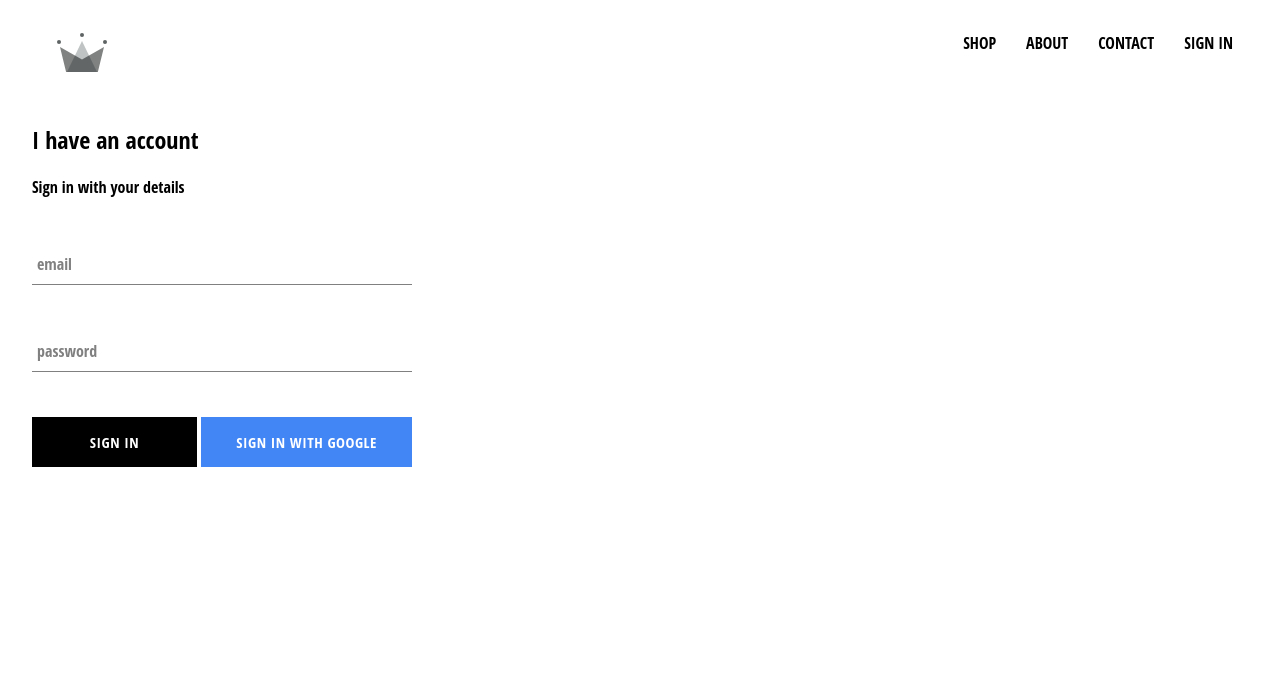
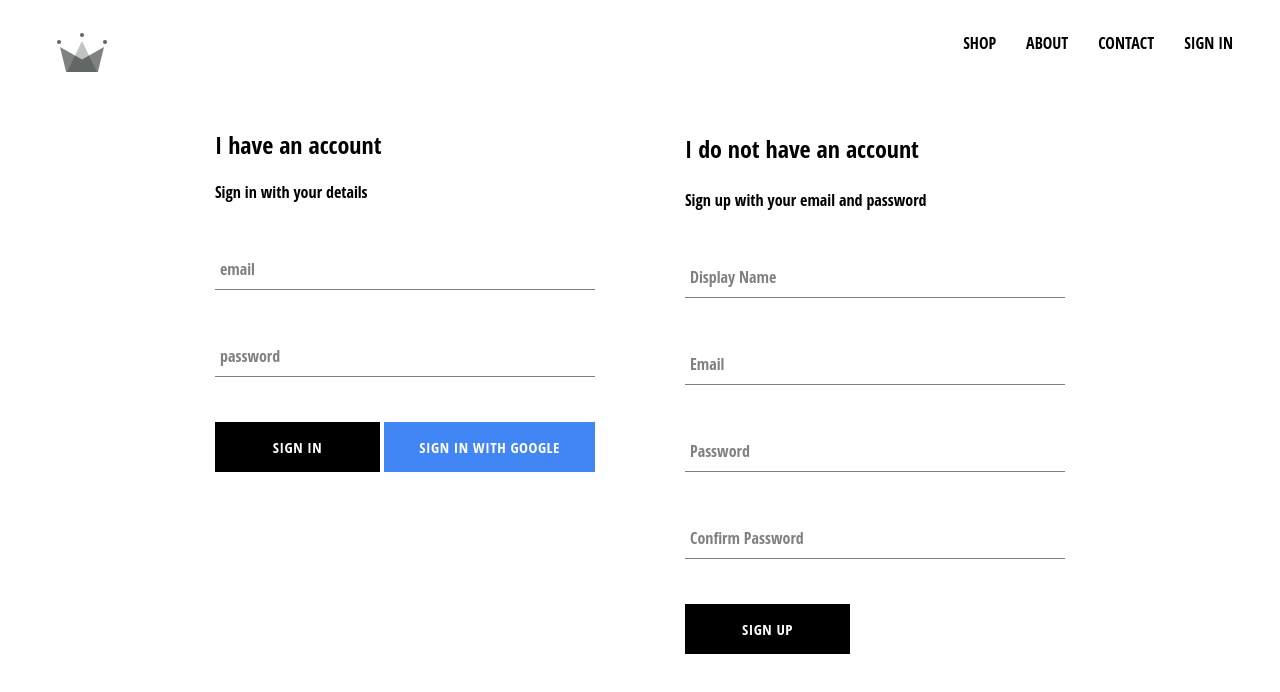
Before and after one commit to DeviousLab/crwn-clothing, a React (Create React App) app: page /signin in a window 1280 px wide. Shown: the top 692 px of the page. Built offline with nearby package versions, Linux system fonts and the light colour scheme; no server answers; the HTML template or start-up script is replaced by a standard one.

Commit message:
Implemented method to sign up to app
Signed-off-by: DeviousLab <deviouslab@gmail.com>

```diff
--- a/src/App.js
+++ b/src/App.js
@@ -31,6 +31,7 @@ class App extends React.Component {
               ...snapShot.data(),
             },
           });
+          console.log(this.state);
         });
       } else {
         this.setState({ currentUser: userAuth });
--- a/src/pages/sign-in-and-register/sign-in-and-register.jsx
+++ b/src/pages/sign-in-and-register/sign-in-and-register.jsx
@@ -1,12 +1,14 @@
 import React from "react";
 import SignIn from "../../components/sign-in/sign-in";
+import SignUp from "../../components/sign-up/sign-up";
 
 import './sign-in-and-register.scss'
 
 const SignInAndRegister = () => (
     <div className="sign-in-and-register">
         <SignIn />
+        <SignUp />
     </div>
 )
 
-export default SignInAndRegister
+export default SignInAndRegister;
--- a/src/pages/sign-in-and-register/sign-in-and-register.scss
+++ b/src/pages/sign-in-and-register/sign-in-and-register.scss
@@ -0,0 +1,6 @@
+.sign-in-and-register {
+	width: 850px;
+	display: flex;
+	justify-content: space-between;
+	margin: 30px auto;
+}
```
